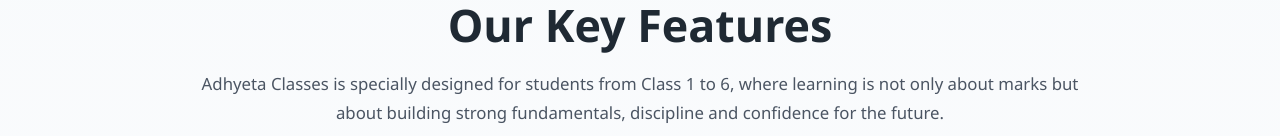
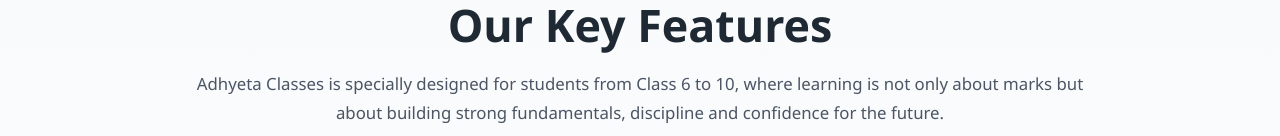
Before and after one commit to Adi2917/Adhyeta-Classes, a React (Vite) app: page /class in a window 1280 px wide. Shown: the part 816-952 px from the top of the page. Built offline with nearby package versions, Linux system fonts and the light colour scheme.

Commit message:
feeadd issue solve

```diff
--- a/src/components/Features/Features.jsx
+++ b/src/components/Features/Features.jsx
@@ -17,7 +17,7 @@
       <div className="features-top">
         <h2>Our Key Features</h2>
         <p>
-          Adhyeta Classes is specially designed for students from Class 1 to 6,
+          Adhyeta Classes is specially designed for students from Class 6 to 10,
           where learning is not only about marks but about building strong
           fundamentals, discipline and confidence for the future.
         </p>
```
